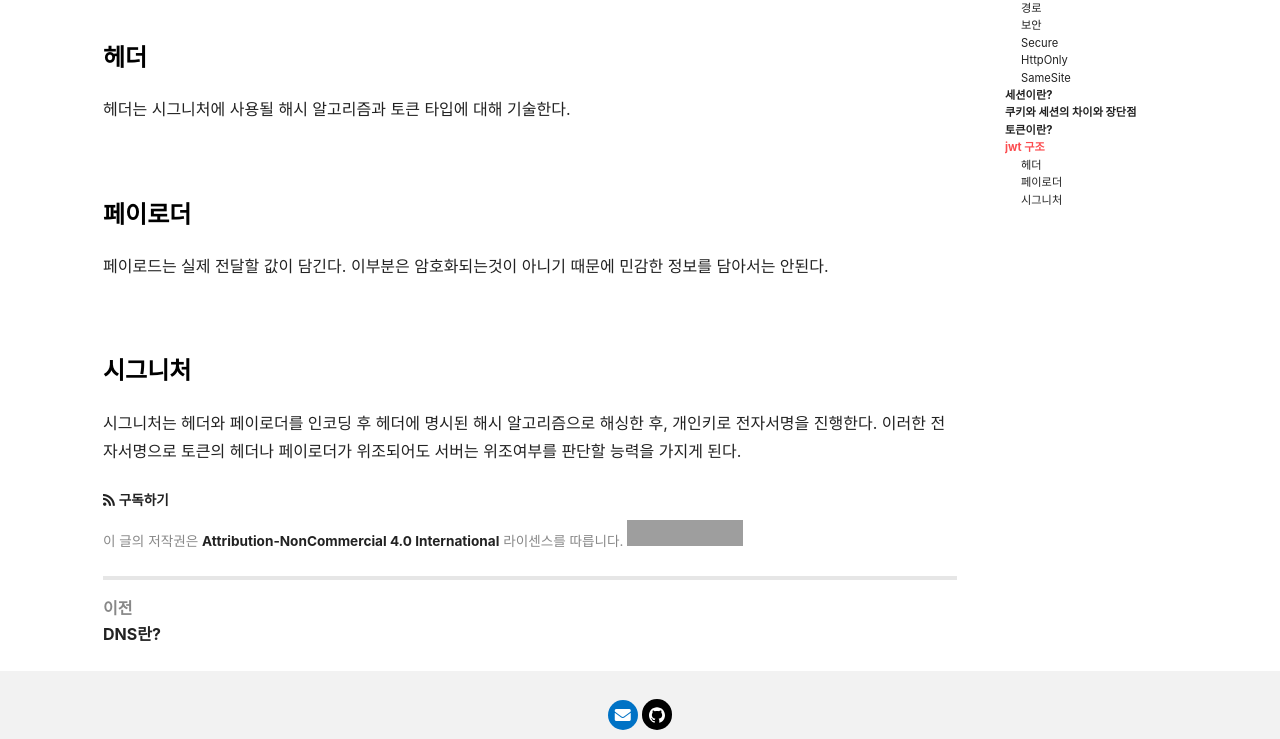
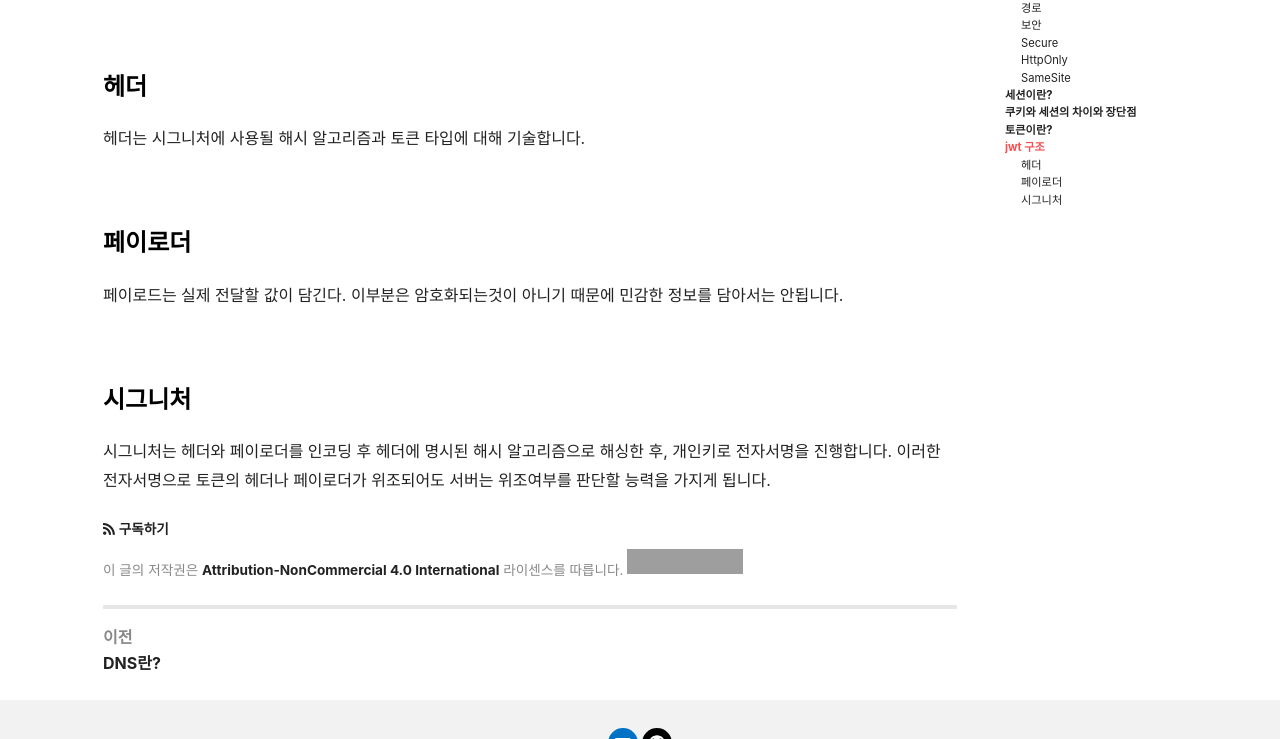
Before and after one commit to jickDo/jickDo.github.io, a Jekyll site: the page built from _posts/docs/Network/2025-01-14-무상태성에서 상태관리 하기.md, in a window 1280 px wide and 900 px high, scrolled down 6856 px, cut to the strip 161-900 px from the top of the window. Built offline with Jekyll 4.4.1, drawn with Linux system fonts in a browser that asks for light colours; nearby versions of some CDN libraries; some of the changed text lies outside the part shown; grey boxes are pictures that could not be loaded.

Commit message:
feat: 토큰 정리

```diff
--- a/_posts/docs/Network/2025-01-14-무상태성에서 상태관리 하기.md
+++ b/_posts/docs/Network/2025-01-14-무상태성에서 상태관리 하기.md
@@ -185,17 +185,17 @@ type: cover
 
 ---
 
-토큰은 기존 인증 방식인 **쿠키**, **세션**에 대응되는 또 다른 상태유지 기법이다.
+토큰은 기존 인증 방식인 **쿠키**, **세션**에 대응되는 또 다른 상태유지 기법입니다.
 
-**토큰**이란 쉽게 생각해서 **티켓**이라고 생각하면 편하다.
+**토큰**이란 쉽게 생각해서 **티켓**이라고 생각하면 편합니다.
 
 극장이나 놀이공원을 갔을 때 미리 선별된 인원들은 특정한 누군가에게 **티켓**을 부여받고, 그 티켓에 적혀있는
-대략적인 정보로 그 사람의 신원이나 접근 여부를 판단하여 입장여부를 판단하게 하는 것이다. 이것이 **토큰**의 역할이다.
+대략적인 정보로 그 사람의 신원이나 접근 여부를 판단하여 입장여부를 판단하게 하는 것입니다. 이것이 **토큰**의 역할입니다.
 
 기존 **세션 방식**은 서버의 리소스를 잡아먹어 오버 헤드가 매번 발생하는 문제가 있었고, **토큰**을 사용한다면 이를
-개선할 수 있다.
+개선할 수 있습니다.
 
-토큰은 **jwt** 방식을 많이 사용하기 떄문에 **jwt**기준으로 설명하겠다.
+토큰은 **jwt** 방식을 많이 사용하기 떄문에 **jwt**기준으로 설명하겠습니다.
 
 <br>
 <br>
@@ -204,7 +204,7 @@ type: cover
 
 ---
 
-**jwt** 토큰은 아래 사진처럼 크게 3부분으로 나누어진다.
+**jwt** 토큰은 아래 사진처럼 크게 3부분으로 나누어집니다.
 
 <br>
 
@@ -214,17 +214,17 @@ type: cover
 
 ### 헤더
 
-헤더는 시그니처에 사용될 해시 알고리즘과 토큰 타입에 대해 기술한다.
+헤더는 시그니처에 사용될 해시 알고리즘과 토큰 타입에 대해 기술합니다.
 
 <br>
 
 ### 페이로더
 
-페이로드는 실제 전달할 값이 담긴다. 이부분은 암호화되는것이 아니기 때문에 민감한 정보를 담아서는 안된다.
+페이로드는 실제 전달할 값이 담긴다. 이부분은 암호화되는것이 아니기 때문에 민감한 정보를 담아서는 안됩니다.
 
 <br>
 
 ### 시그니처
 
-시그니처는 헤더와 페이로더를 인코딩 후 헤더에 명시된 해시 알고리즘으로 해싱한 후, 개인키로 전자서명을 진행한다.
-이러한 전자서명으로 토큰의 헤더나 페이로더가 위조되어도 서버는 위조여부를 판단할 능력을 가지게 된다.
+시그니처는 헤더와 페이로더를 인코딩 후 헤더에 명시된 해시 알고리즘으로 해싱한 후, 개인키로 전자서명을 진행합니다.
+이러한 전자서명으로 토큰의 헤더나 페이로더가 위조되어도 서버는 위조여부를 판단할 능력을 가지게 됩니다.
```
